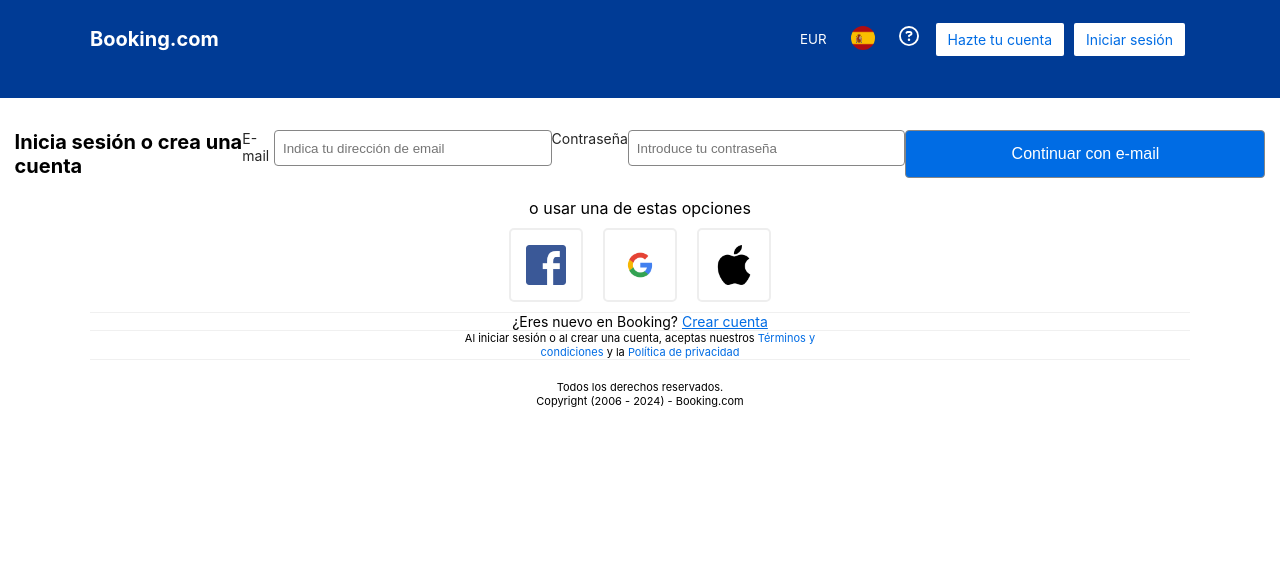
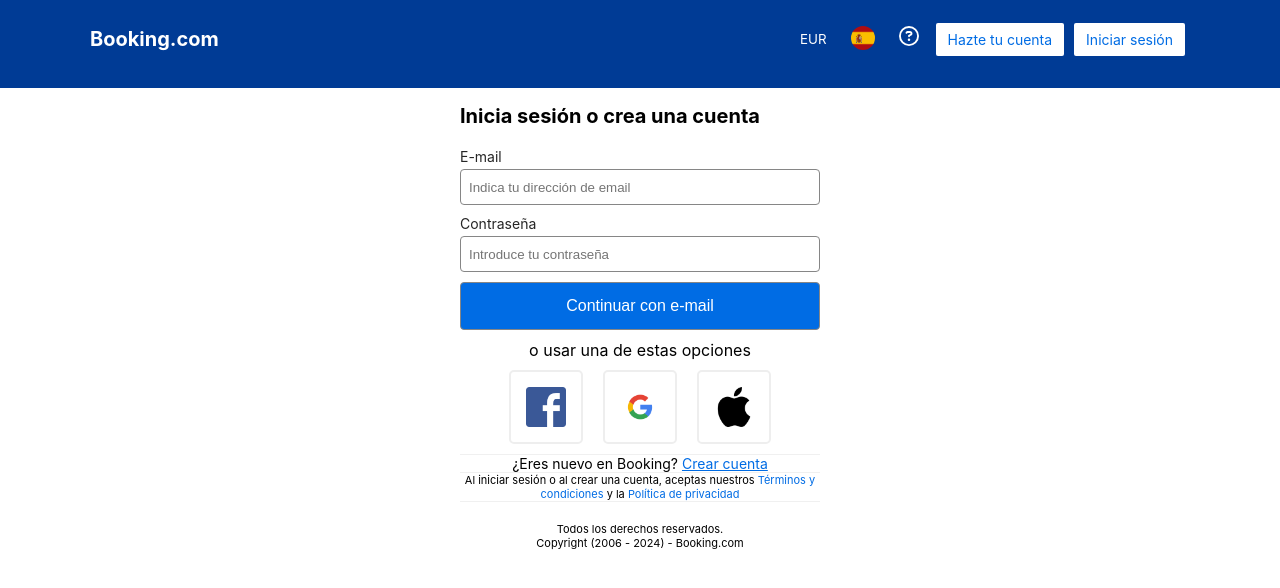
Before and after one commit to Sergityn10/Entre3-Booking-PI, a React (Vite) app: page /login in a window 1280 px wide. Shown: the top 588 px of the page. Built offline with nearby package versions, Linux system fonts and the light colour scheme.

Commit message:
Arreglado css form inico y header

```diff
--- a/src/Components/Forms/LogInForm.jsx
+++ b/src/Components/Forms/LogInForm.jsx
@@ -60,36 +60,30 @@
 	}
 
     return (
-
-        <div id="main">
-			<div id="contenedor-central">
 		<form id="formulario-inicio" onSubmit={handleLogIn} method="post">
 			<h1>Inicia sesión o crea una cuenta</h1>
 
 			<p id="error-inicio">{error}</p>
 
-					<label htmlFor="email"><span>E-mail</span></label><br/>
+			<label htmlFor="email"><span>E-mail</span></label>
 			<input type="email" name="email"
 				onChange={(e) => setEmail(e.target.value)}
 				placeholder="Indica tu dirección de email"
 				value={email}
 				required/>
-					<br/>
 
-					<label htmlFor="password"><span>Contraseña</span></label><br/>
+
+			<label htmlFor="password"><span>Contraseña</span></label>
 			<input
 				type="password" name="password"
 				placeholder="Introduce tu contraseña"
 				onChange={(e) => setPassword(e.target.value)}
 				value={password}
-						required/><br/>
+				required/>
 
 			<p>
 				<input type="submit"  value="Continuar con e-mail"/>
 			</p>
 		</form>
-			</div>
-		</div>
-
     )
 }
--- a/src/Components/Header.jsx
+++ b/src/Components/Header.jsx
@@ -9,7 +9,7 @@
 
     return (
         <header>
-           <div className="container-header">
+            <div className="container-header">
                 <nav id="cabecera-nav">
                     <div className="title">
                         <NavLink to="/"><h1>Booking.com</h1></NavLink>
@@ -36,8 +36,10 @@
                 </nav>
 
             </div>
+        </header>
 
-        </header>
+
+
 
     )
 }
--- a/src/Views/login.jsx
+++ b/src/Views/login.jsx
@@ -30,9 +30,7 @@
 
 
     return(
-
 		<>
-
 			<div id="main">
 				<div id="contenedor-central">
 					<LogInForm/>
@@ -76,10 +74,8 @@
 				</div>
 
 			</div>
+		</>
 
 
-
-
-        </>
     )
 }
--- a/src/css/header.css
+++ b/src/css/header.css
@@ -4,6 +4,7 @@
     width: 100%;
     background-color: var(--color-principal);
     margin:0;
+    padding: 0;
 }
 
 body{
--- a/src/css/login.css
+++ b/src/css/login.css
@@ -19,8 +19,6 @@
     text-decoration: none;
 }
 
-
-
 #main {
     display: flex;
     flex-direction: column;
@@ -36,6 +34,11 @@
 
 label {
     padding: 0px 0px 4px;
+}
+
+#formulario-inicio {
+    display: flex;
+    flex-direction: column;
 }
 
 #formulario-inicio span {
--- a/src/main.jsx
+++ b/src/main.jsx
@@ -10,6 +10,4 @@
     </React.StrictMode>
 
  </>
-
-
 )
```
Also changed, not shown: src/App.jsx (+3 -10 lines). Lines whose indentation alone changed are shown as unchanged.
